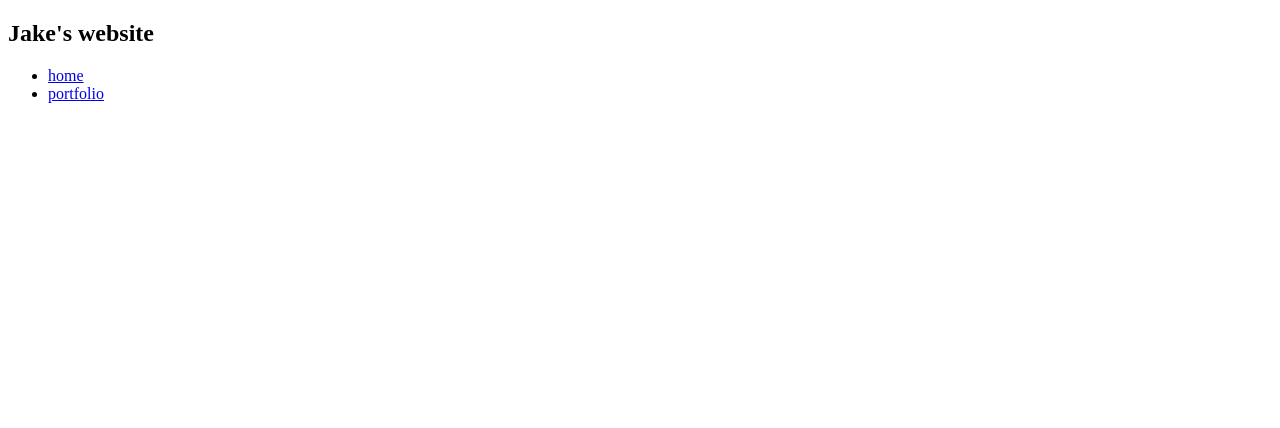
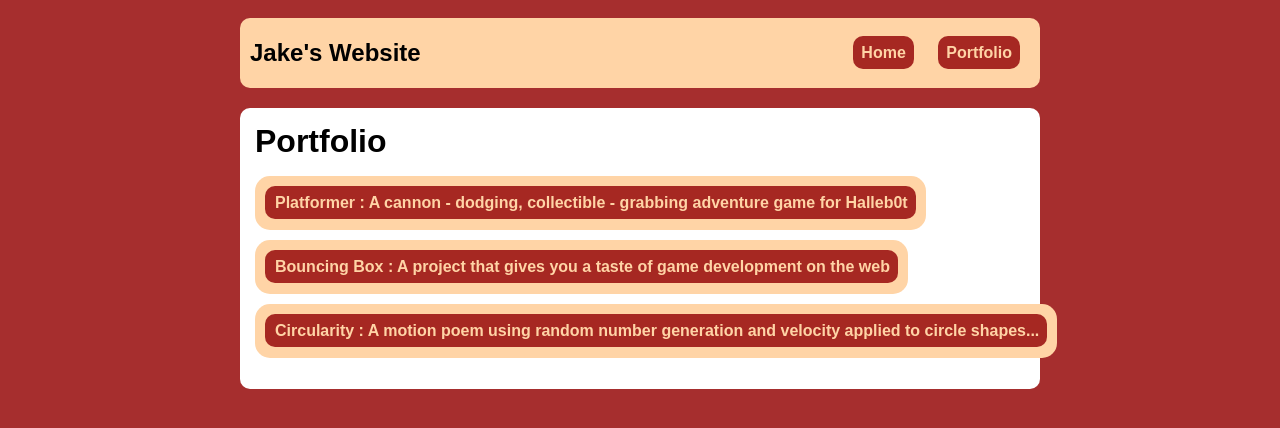
Before and after one commit to jakelee437/jakelee437.github.io, a plain HTML site: page portfolio.html in a window 1280 px wide. Drawn offline with Linux system fonts and the light colour scheme.

Commit message:
edited styles

```diff
--- a/portfolio.html
+++ b/portfolio.html
@@ -1,21 +1,29 @@
 <!DOCTYPE HTML>
 <html>
     <head>
-        <title> Jake's website </title>
+        <title> Jake's Website </title>
+        <link rel="stylesheet" href="style.css" />
     </head>
 
     <body>
       <div id="all-contents">
         <nav>
-            <h1> Jake's website </h1>
+            <h1> Jake's Website </h1>
             <ul id="nav-ul">
-              <li class="nav-li"> <a href="index.html"> home </a></li>
-              <li class="nav-li"> <a href="portfolio.html"> portfolio </a> </li>
+              <li class="nav-li"> <a href="index.html"> Home </a> </li>
+              <li class="nav-li"> <a href="portfolio.html"> Portfolio </a> </li>
             </ul>
           </nav>
 
           <main>
-
+            <div class="content">
+              <h1> Portfolio </h1>
+              <ul id="portfolio">
+                <li><a class="interests-label" href="projects/platformer/">Platformer : A cannon - dodging, collectible - grabbing adventure game for Halleb0t</a></li>
+                <li><a href="projects/bouncing-box/">Bouncing Box : A project that gives you a taste of game development on the web </a></li>
+                <li><a href="projects/circularity/">Circularity : A motion poem using random number generation and velocity applied to circle shapes...</a></li>
+              </ul>
+            </div>
           </main>
       </div>
     </body>
--- a/style.css
+++ b/style.css
@@ -34,7 +34,7 @@ h1 {
 }
 a {
   text-decoration: none;
-  background:rgba(153, 15, 15, 0.872);
+  background: rgba(153, 15, 15, 0.872);
   border-radius: 10px;
   padding: 8px;
   color: rgb(255, 212, 166);
@@ -60,7 +60,7 @@ main {
   padding: 15px;
 }
 
-/* portfolio styles */
+
 #interests {
   border-radius: 10px;
   background: rgb(255, 212, 166);
@@ -69,7 +69,7 @@ main {
   margin-right: 50px;
 }
 #interests-label {
-  background:rgba(153, 15, 15, 0.872);
+  background: rgba(153, 15, 15, 0.872);
   color: rgb(255, 212, 166);
   font-weight: bold;
   padding-left: 10px;
@@ -79,3 +79,33 @@ h2,
 h3 {
   margin: 0px;
 }
+
+.content h1 {
+  color: black;
+}
+
+#portfolio {
+  list-style-type: none;
+  padding-left: 0;
+}
+
+#portfolio li {
+  background: rgb(255, 212, 166);
+  width: max-content;
+  padding:10px;
+  padding-top: 18px;
+  padding-bottom: 18px;
+  border-radius: 15px;
+  margin-bottom: 10px;
+}
+
+#portfolio a {
+  text-decoration: none;
+  background: rgba(153, 15, 15, 0.872);
+  color: rgb(255, 212, 166);
+  font-weight: bold;
+  padding-left: 10px;
+  border-radius: 10px;
+  width:500px;
+  overflow: hidden;
+}
```
Also changed, not shown: index.html (+12 -12 lines).
